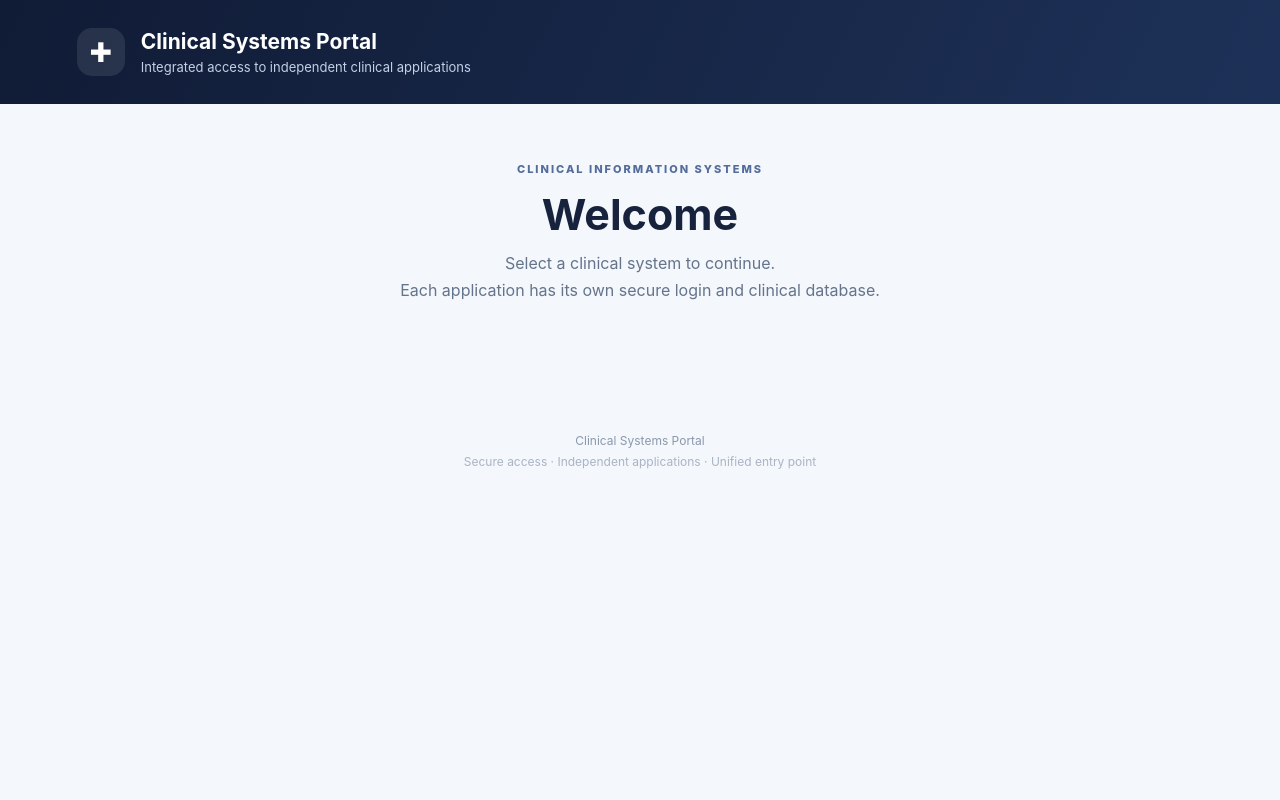
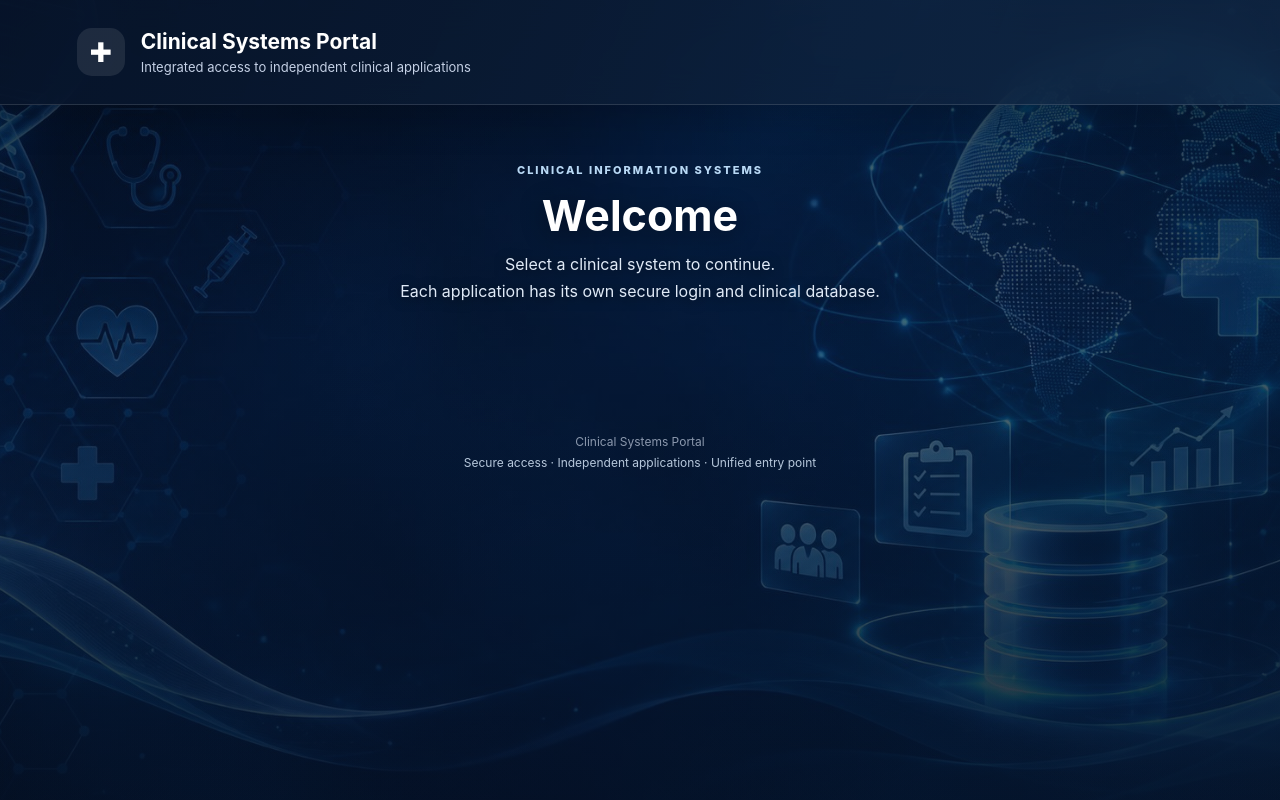
Before and after one commit to assewaa/Clinical-portal, a Django app: template portal/templates/portal/home.html in a window 1280 px wide. Run offline with Django 5.2, Linux system fonts and the light colour scheme; the template is opened without the code that fills it, so the values that code supplies are empty.

Commit message:
Add cardiovascular portal and immersive medical background

```diff
--- a/portal/templates/portal/home.html
+++ b/portal/templates/portal/home.html
@@ -14,12 +14,42 @@
  --blue:#2563eb;--pink:#db4d91;
 }
 body{
- margin:0;background:var(--paper);color:#17233d;
+ margin:0;
+ min-height:100vh;
+ background:#071426;
+ color:#17233d;
  font-family:Inter,system-ui,-apple-system,"Segoe UI",Arial,sans-serif;
+ isolation:isolate;
+ position:relative;
+}
+body::before{
+ content:"";
+ position:fixed;
+ inset:0;
+ z-index:-2;
+ background:
+  linear-gradient(180deg,rgba(5,15,32,.70),rgba(7,20,39,.57) 45%,rgba(5,15,32,.82)),
+  url("{% static 'portal/images/clinicalback.jpg' %}") center 42% / cover no-repeat;
+ transform:scale(1.015);
+}
+body::after{
+ content:"";
+ position:fixed;
+ inset:0;
+ z-index:-1;
+ pointer-events:none;
+ background:
+  radial-gradient(ellipse at 50% 35%,transparent 15%,rgba(3,12,27,.24) 100%),
+  linear-gradient(90deg,rgba(4,15,31,.16),transparent 48%,rgba(4,15,31,.16));
 }
 header{
- background:linear-gradient(115deg,#101b35,#1d3158);
- color:white;padding:28px 6%;
+ background:linear-gradient(110deg,rgba(7,20,42,.88),rgba(19,43,73,.70));
+ color:white;
+ padding:28px 6%;
+ border-bottom:1px solid rgba(255,255,255,.13);
+ box-shadow:0 12px 40px rgba(0,0,0,.16);
+ backdrop-filter:blur(18px);
+ -webkit-backdrop-filter:blur(18px);
 }
 .header-inner{
  max-width:1250px;margin:auto;display:flex;align-items:center;gap:16px;
@@ -30,20 +60,20 @@ header{
 }
 header h1{font-size:21px;margin:0;font-weight:750}
 header p{margin:5px 0 0;color:#c4d0e5;font-size:13px}
-main{max-width:1250px;margin:58px auto;padding:0 24px}
-.intro{text-align:center;margin-bottom:36px}
+main{max-width:1250px;margin:58px auto;padding:0 24px;position:relative}
+.intro{text-align:center;margin-bottom:36px;color:#fff}
 .eyebrow{
- color:#536c9a;text-transform:uppercase;letter-spacing:2px;
+ color:#b9d9f5;text-transform:uppercase;letter-spacing:2px;
  font-size:11px;font-weight:800
 }
-.intro h2{font-size:clamp(30px,4vw,43px);margin:12px 0 10px}
-.intro p{color:var(--muted);line-height:1.7;margin:0}
+.intro h2{text-shadow:0 4px 24px rgba(0,0,0,.42);font-size:clamp(30px,4vw,43px);margin:12px 0 10px}
+.intro p{color:#e0eaf7;line-height:1.7;margin:0;text-shadow:0 2px 12px rgba(0,0,0,.55)}
 .projects{
  display:grid;grid-template-columns:repeat(auto-fit,minmax(300px,1fr));
  gap:25px;align-items:stretch
 }
 .card{
- background:white;border:1px solid #e4eaf3;border-radius:23px;
+ background:rgba(248,251,255,.84);border:1px solid rgba(255,255,255,.42);border-radius:23px;
  overflow:hidden;box-shadow:0 12px 35px #1d31580c;
  display:flex;flex-direction:column;transition:transform .2s,box-shadow .2s
 }
@@ -54,6 +84,23 @@ main{max-width:1250px;margin:58px auto;padding:0 24px}
 }
 .art.neurology{background:linear-gradient(135deg,#102d62,#1763a0)}
 .art.breast{background:linear-gradient(135deg,#642b62,#c34d91)}
+
+.art.cardiovascular {
+ background:
+  radial-gradient(ellipse at 68% 42%,rgba(220,38,38,.28),transparent 48%),
+  linear-gradient(125deg,#071629,#102d49 55%,#351b35);
+}
+.art.cardiovascular img {
+ width:92%;height:118%;object-fit:contain;
+ transform:translateY(7px);
+ mix-blend-mode:screen;
+ filter:drop-shadow(0 12px 28px rgba(220,38,38,.24));
+}
+.cardiovascular .tag{background:#e9f5fb;color:#155b78}
+.cardiovascular .button{
+ background:linear-gradient(110deg,#174e70,#a52e43);
+}
+
 .art img{width:100%;height:100%;object-fit:cover;display:block}
 .card-content{padding:25px;display:flex;flex:1;flex-direction:column}
 .tag{
@@ -88,7 +135,7 @@ main{max-width:1250px;margin:58px auto;padding:0 24px}
  text-align:center;color:#8b98ad;font-size:12px;
  padding:35px 20px 28px
 }
-.footer span{display:block;margin-top:6px;color:#aab4c4}
+.footer span{display:block;margin-top:6px;color:#b7c8dc}
 @media(max-width:600px){
  header{padding:22px}
  main{margin:38px auto;padding:0 16px}
```
Also changed, not shown: portal/projects.py (+16 -1 lines), portal/static/portal/images/cardiovascular_heart.png (added), portal/static/portal/images/clinicalback.jpg (added), 1 other file.
